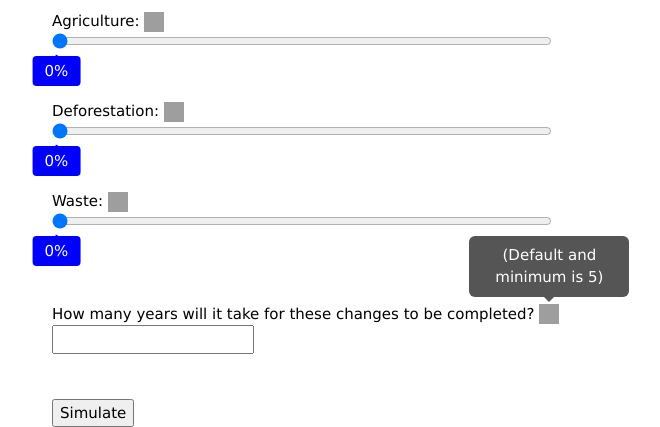
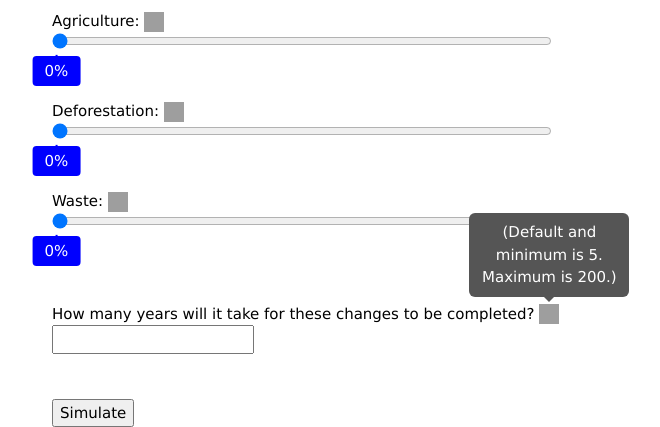
Before and after one commit to mnhegde/Earth-Day, a Flask app: page /chart in a window 1280 px wide, after a click that opens the changed part. Shown: the part 2631-3058 px from the top of the page, without its empty margins (88-748 px from the left). Run offline with Flask 2, Linux system fonts and the light colour scheme; grey boxes are pictures that could not be loaded.

Commit message:
New Changes to add maximum years

```diff
--- a/Templates/chart.html
+++ b/Templates/chart.html
@@ -404,6 +404,9 @@ barchart = new Chart(chart, {
             if (sim_years<5) {
                 sim_years =5
             }
+            else if(sim_years>200) {
+                sim_years=200
+            }
             var inc_differince = acarinc-newinc // the difference the new inc has was with the old
             var yearly_inc_change = inc_differince/sim_years // the change of inc each year
 
@@ -562,7 +565,7 @@ barchart = new Chart(chart, {
 
     How many years will it take for these changes to be completed?
     <div class="popup" onclick="myFunction('myPopup9')"><img src="https://upload.wikimedia.org/wikipedia/en/thumb/3/35/Information_icon.svg/1200px-Information_icon.svg.png" alt="info" style="width:20px;height:20px;">
-        <span class="popuptext" id="myPopup9">(Default and minimum is 5)</span>
+        <span class="popuptext" id="myPopup9">(Default and minimum is 5. Maximum is 200.)</span>
       </div>
       <br>
         <INPUT TYPE="text" NAME="yearbox" VALUE="" type="number" onkeypress="return isNumberKey(event)"><br><br>
```
